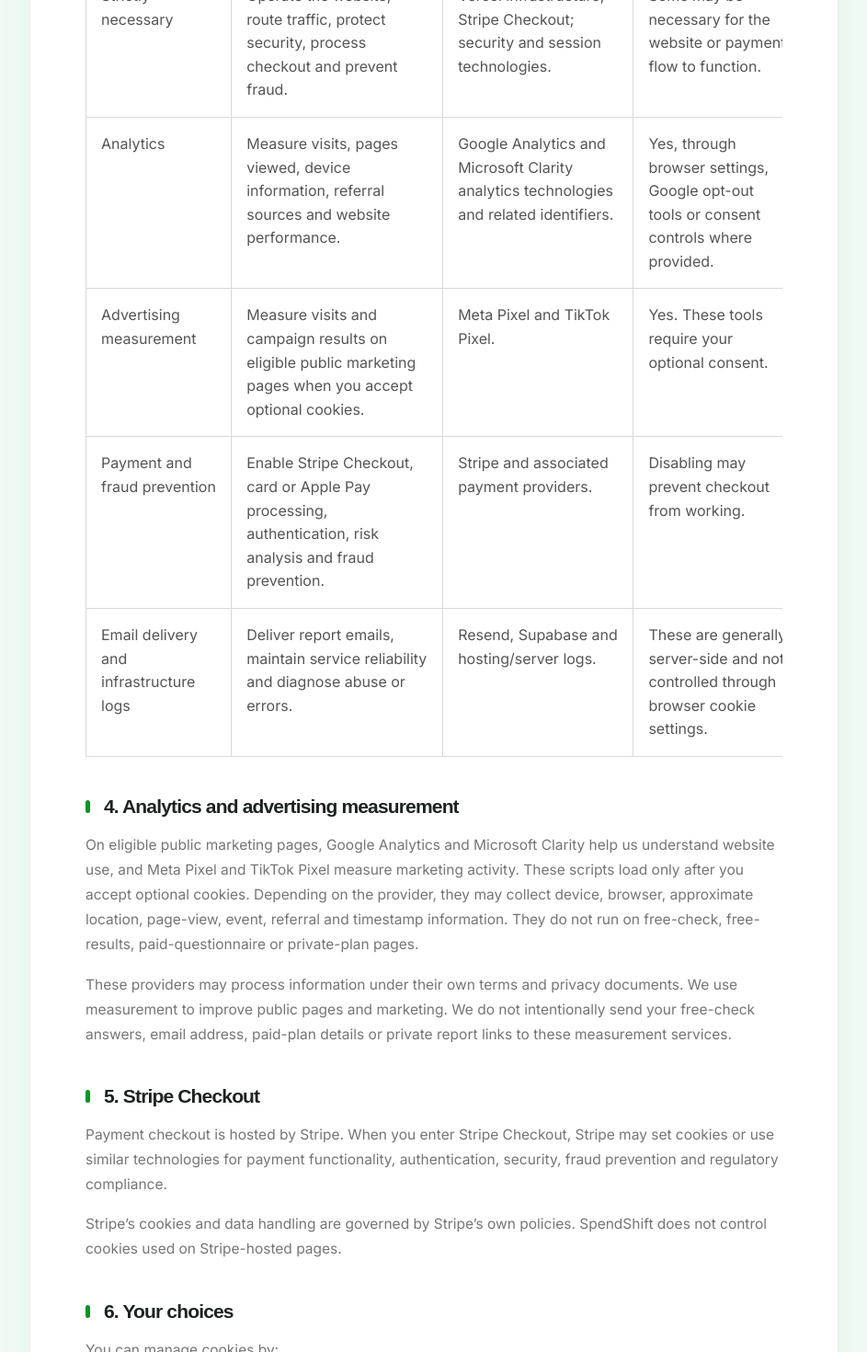
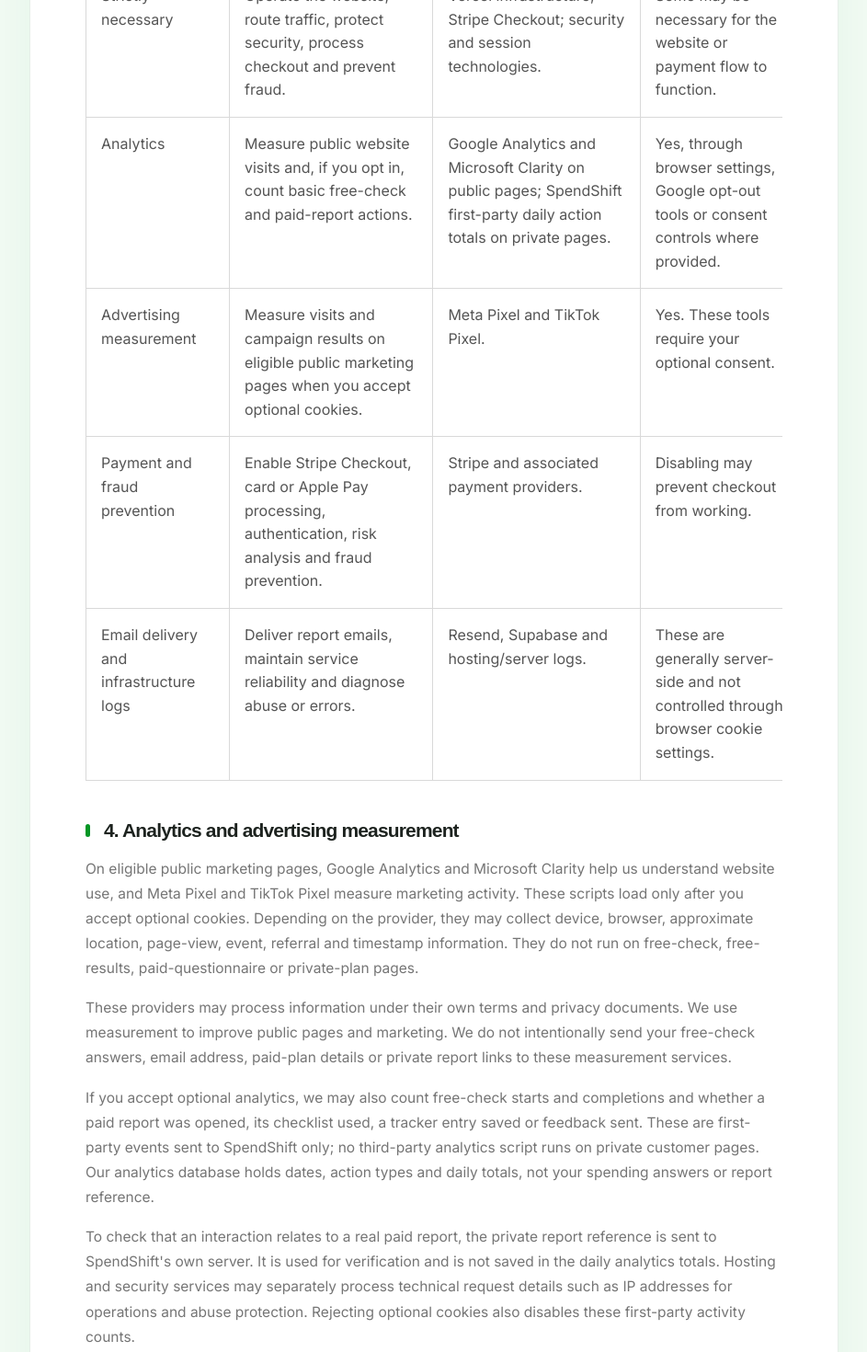
Before and after one commit to SpendShiftOfficial/Spenshiftnew, a Next.js app: page /cookies in a window 1280 px wide. Shown: the part 1280-2750 px from the top of the page at 92% size, without its empty margins (168-1111 px from the left). Built offline with nearby package versions, Linux system fonts and the light colour scheme; a web font is replaced by a local one.

Commit message:
Disclose first-party analytics and optional consent in privacy materials

```diff
--- a/app/cookies/page.tsx
+++ b/app/cookies/page.tsx
@@ -108,11 +108,12 @@ export default function CookiePolicy() {
                     <tr>
                       <td>Analytics</td>
                       <td>
-                        Measure visits, pages viewed, device information,
-                        referral sources and website performance.
+                        Measure public website visits and, if you opt in,
+                        count basic free-check and paid-report actions.
                       </td>
                       <td>
-                Google Analytics and Microsoft Clarity analytics technologies and related identifiers.
+                Google Analytics and Microsoft Clarity on public pages;
+                SpendShift first-party daily action totals on private pages.
               </td>
                       <td>
                         Yes, through browser settings, Google opt-out tools or
@@ -164,6 +165,27 @@ export default function CookiePolicy() {
 
               <p>
                 These providers may process information under their own terms and privacy documents. We use measurement to improve public pages and marketing. We do not intentionally send your free-check answers, email address, paid-plan details or private report links to these measurement services.
+              </p>
+
+              <p>
+                If you accept optional analytics, we may also count free-check
+                starts and completions and whether a paid report was opened,
+                its checklist used, a tracker entry saved or feedback sent.
+                These are first-party events sent to SpendShift only; no
+                third-party analytics script runs on private customer pages.
+                Our analytics database holds dates, action types and daily
+                totals, not your spending answers or report reference.
+              </p>
+
+              <p>
+                To check that an interaction relates to a real paid report,
+                the private report reference is sent to SpendShift's own
+                server. It is used for verification and is not saved in
+                the daily analytics totals. Hosting and security services
+                may separately process technical request details such as
+                IP addresses for operations and abuse protection.
+                Rejecting optional cookies also disables these
+                first-party activity counts.
               </p>
 
               <h3>5. Stripe Checkout</h3>
@@ -238,7 +260,7 @@ export default function CookiePolicy() {
               </p>
 
               <p>
-                <strong>Last updated: 14 November 2026</strong>
+                <strong>Last updated: 16 November 2026</strong>
               </p>
             </div>
           </div>
```
